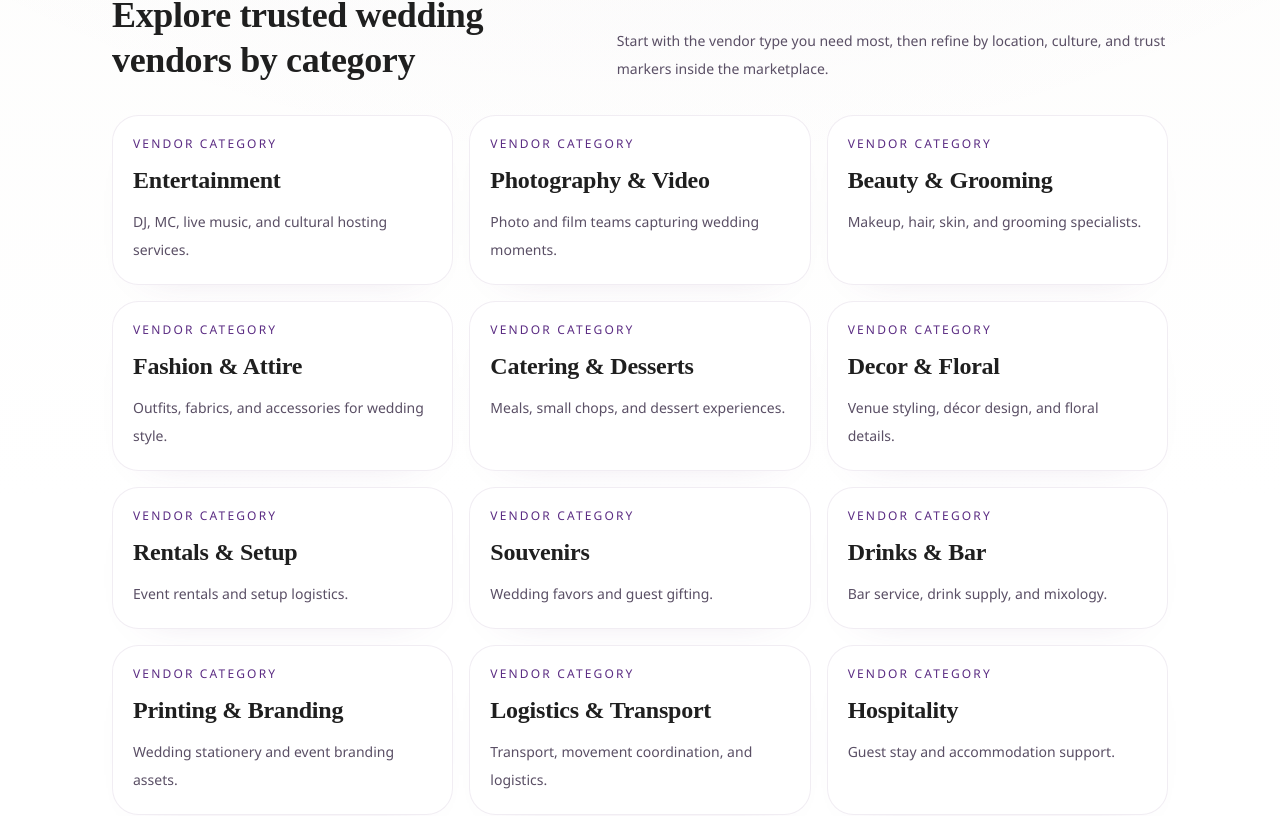
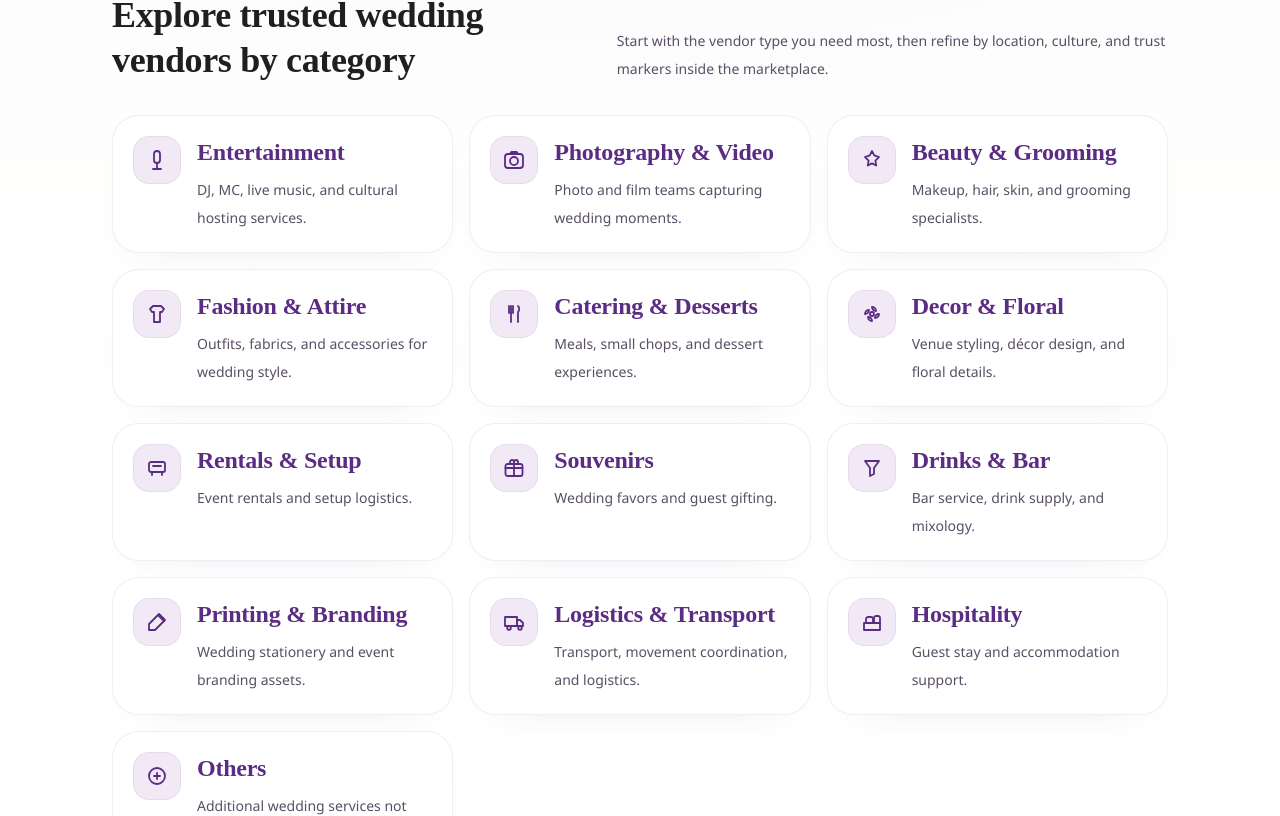
Before and after one commit to mercygold/iyeoba-weddings, a Next.js app: page / in a window 1280 px wide. Shown: the part 1224-2040 px from the top of the page. Built offline with nearby package versions, Linux system fonts and the light colour scheme; no server answers; the database is empty.

Commit message:
update admin dashboard security and vendor category design

```diff
--- a/src/app/manage/actions.ts
+++ b/src/app/manage/actions.ts
@@ -3,20 +3,13 @@
 import { revalidatePath } from "next/cache";
 import { redirect } from "next/navigation";
 
-import { getCurrentProfile } from "@/lib/auth";
+import { requireAdmin } from "@/lib/requireAdmin";
 import { createSupabaseServerClient } from "@/lib/supabase/server";
 
 const MANAGE_PATH = "/manage";
 
 export async function updateManageVendorStatusAction(formData: FormData) {
-  const profile = await getCurrentProfile();
-  if (!profile) {
-    redirect(`/auth/sign-in?next=${encodeURIComponent(MANAGE_PATH)}`);
-  }
-  if (profile.role !== "admin") {
-    redirect("/?error=Access%20denied");
-  }
-
+  await requireAdmin("/manage");
   const vendorId = String(formData.get("vendorId") ?? "").trim();
   const requested = String(formData.get("status") ?? "").trim();
   const mappedStatus = mapManageStatus(requested);
@@ -25,38 +18,42 @@ export async function updateManageVendorStatusAction(formData: FormData) {
     redirect(`${MANAGE_PATH}?message=Invalid%20vendor%20status%20request.`);
   }
 
-  const supabase = await createSupabaseServerClient();
-  const { error } = await supabase
-    .from("vendors")
-    .update({
-      status: mappedStatus,
-      profile_status: mappedStatus,
-      approved: mappedStatus === "approved",
-      verified: mappedStatus === "approved",
-      last_reviewed_at: new Date().toISOString(),
-      reviewed_by: profile.id,
-    })
-    .eq("id", vendorId);
+  await setVendorStatus(vendorId, mappedStatus);
+  redirect(`${MANAGE_PATH}?message=Vendor%20status%20updated.`);
+}
 
-  if (error) {
-    redirect(`${MANAGE_PATH}?message=${encodeURIComponent(error.message)}`);
+export async function approveVendorAction(formData: FormData) {
+  await requireAdmin("/manage");
+  const vendorId = String(formData.get("vendorId") ?? "").trim();
+  if (!vendorId) {
+    redirect(`${MANAGE_PATH}?message=Vendor%20record%20was%20not%20found.`);
   }
+  await setVendorStatus(vendorId, "approved");
+  redirect(`${MANAGE_PATH}?message=Vendor%20approved.`);
+}
 
-  revalidatePath("/manage");
-  revalidatePath("/vendors");
-  revalidatePath("/vendor/dashboard");
-  revalidatePath("/");
-  redirect("/manage?message=Vendor%20status%20updated.");
+export async function rejectVendorAction(formData: FormData) {
+  await requireAdmin("/manage");
+  const vendorId = String(formData.get("vendorId") ?? "").trim();
+  if (!vendorId) {
+    redirect(`${MANAGE_PATH}?message=Vendor%20record%20was%20not%20found.`);
+  }
+  await setVendorStatus(vendorId, "rejected");
+  redirect(`${MANAGE_PATH}?message=Vendor%20rejected.`);
+}
+
+export async function setVendorPendingAction(formData: FormData) {
+  await requireAdmin("/manage");
+  const vendorId = String(formData.get("vendorId") ?? "").trim();
+  if (!vendorId) {
+    redirect(`${MANAGE_PATH}?message=Vendor%20record%20was%20not%20found.`);
+  }
+  await setVendorStatus(vendorId, "pending_review");
+  redirect(`${MANAGE_PATH}?message=Vendor%20marked%20pending%20review.`);
 }
 
 export async function addManageVendorNoteAction(formData: FormData) {
-  const profile = await getCurrentProfile();
-  if (!profile) {
-    redirect(`/auth/sign-in?next=${encodeURIComponent(MANAGE_PATH)}`);
-  }
-  if (profile.role !== "admin") {
-    redirect("/?error=Access%20denied");
-  }
+  const admin = await requireAdmin("/manage");
 
   const vendorId = String(formData.get("vendorId") ?? "").trim();
   const note = String(formData.get("note") ?? "").trim();
@@ -68,7 +65,7 @@ export async function addManageVendorNoteAction(formData: FormData) {
   const supabase = await createSupabaseServerClient();
   const insertResult = await supabase.from("admin_notes").insert({
     vendor_id: vendorId,
-    admin_id: profile.id,
+    admin_id: admin.userId,
     note,
   });
 
@@ -81,7 +78,7 @@ export async function addManageVendorNoteAction(formData: FormData) {
     .update({
       admin_notes: note,
       last_reviewed_at: new Date().toISOString(),
-      reviewed_by: profile.id,
+      reviewed_by: admin.userId,
     })
     .eq("id", vendorId);
 
@@ -97,6 +94,31 @@ export async function addManageVendorNoteAction(formData: FormData) {
 function mapManageStatus(value: string) {
   if (value === "approved") return "approved";
   if (value === "pending_review") return "pending_review";
-  if (value === "rejected") return "needs_changes";
+  if (value === "rejected") return "rejected";
   return null;
 }
+
+async function setVendorStatus(vendorId: string, status: "pending_review" | "approved" | "rejected") {
+  const admin = await requireAdmin(MANAGE_PATH);
+  const supabase = await createSupabaseServerClient();
+  const { error } = await supabase
+    .from("vendors")
+    .update({
+      status,
+      profile_status: status,
+      approved: status === "approved",
+      verified: status === "approved",
+      last_reviewed_at: new Date().toISOString(),
+      reviewed_by: admin.userId,
+    })
+    .eq("id", vendorId);
+
+  if (error) {
+    redirect(`${MANAGE_PATH}?message=${encodeURIComponent(error.message)}`);
+  }
+
+  revalidatePath("/manage");
+  revalidatePath("/vendors");
+  revalidatePath("/vendor/dashboard");
+  revalidatePath("/");
+}
--- a/src/app/page.tsx
+++ b/src/app/page.tsx
@@ -157,17 +157,21 @@ export default async function Home() {
               <Link
                 key={category.category}
                 href={`/vendors?category=${encodeURIComponent(category.category)}`}
-                className="rounded-[1.5rem] border border-[rgba(106,62,124,0.09)] bg-white/92 p-4 shadow-[0_18px_44px_-38px_rgba(106,62,124,0.28)] transition hover:-translate-y-0.5 hover:border-[color:var(--color-brand-primary)] hover:shadow-[0_24px_54px_-34px_rgba(106,62,124,0.2)] sm:rounded-[1.65rem] sm:p-5"
+                className="group rounded-[1.5rem] border border-[rgba(106,62,124,0.09)] bg-white/92 p-4 shadow-[0_18px_44px_-38px_rgba(106,62,124,0.28)] transition-all duration-200 hover:-translate-y-0.5 hover:border-[rgba(91,44,131,0.4)] hover:shadow-[0_24px_54px_-34px_rgba(106,62,124,0.2)] sm:rounded-[1.65rem] sm:p-5"
               >
-                <p className="text-xs uppercase tracking-[0.18em] text-[color:var(--color-brand-primary)]">
-                  Vendor category
-                </p>
-                <h3 className="font-display mt-2.5 line-clamp-2 break-words text-xl text-[color:var(--color-ink)] sm:mt-3 sm:text-2xl">
+                <div className="flex items-start gap-3 sm:gap-4">
+                  <div className="flex h-12 w-12 shrink-0 items-center justify-center rounded-2xl border border-[rgba(106,62,124,0.08)] bg-[rgba(233,221,240,0.62)] text-[color:var(--color-brand-primary)] transition-colors duration-200 group-hover:bg-[rgba(208,183,224,0.74)]">
+                    <CategoryIcon category={category.category} />
+                  </div>
+                  <div className="min-w-0 flex-1">
+                    <h3 className="font-display line-clamp-2 break-words text-xl text-[#5B2C83] transition-colors duration-200 group-hover:text-[#4A2268] sm:text-2xl">
                   {category.category}
-                </h3>
-                <p className="mt-2.5 line-clamp-3 break-words text-sm leading-6 text-[color:var(--color-muted)] sm:mt-3 sm:leading-7">
+                    </h3>
+                    <p className="mt-2 line-clamp-3 break-words text-sm leading-6 text-[color:var(--color-muted)] sm:leading-7">
                   {category.description}
-                </p>
+                    </p>
+                  </div>
+                </div>
               </Link>
             ))}
           </div>
@@ -338,6 +342,128 @@ function MiniMetric({ label, value }: { label: string; value: string }) {
   );
 }
 
+function CategoryIcon({ category }: { category: string }) {
+  const baseClassName = "h-6 w-6";
+  const commonProps = {
+    fill: "none",
+    stroke: "currentColor",
+    strokeWidth: 1.8,
+    strokeLinecap: "round" as const,
+    strokeLinejoin: "round" as const,
+    viewBox: "0 0 24 24",
+    className: baseClassName,
+    "aria-hidden": true,
+  };
+
+  switch (category) {
+    case "Entertainment":
+      return (
+        <svg {...commonProps}>
+          <rect x="9" y="3" width="6" height="12" rx="3" />
+          <path d="M12 15v6" />
+          <path d="M8 21h8" />
+        </svg>
+      );
+    case "Photography & Video":
+      return (
+        <svg {...commonProps}>
+          <rect x="3" y="6" width="18" height="14" rx="3" />
+          <circle cx="12" cy="13" r="4" />
+          <path d="M8 6l1.2-2h5.6L16 6" />
+        </svg>
+      );
+    case "Beauty & Grooming":
+      return (
+        <svg {...commonProps}>
+          <path d="M12 3l2.2 4.4L19 9.2l-3.6 3.5.8 4.8L12 15.4 7.8 17.5l.8-4.8L5 9.2l4.8-1.8L12 3z" />
+        </svg>
+      );
+    case "Fashion & Attire":
+      return (
+        <svg {...commonProps}>
+          <path d="M5 7l3-3h8l3 3-2 3h-2v10H9V10H7L5 7z" />
+        </svg>
+      );
+    case "Catering & Desserts":
+      return (
+        <svg {...commonProps}>
+          <path d="M7 4v7" />
+          <path d="M9 4v7" />
+          <path d="M11 4v7" />
+          <path d="M9 11v9" />
+          <path d="M16 4c1.7 1.6 1.7 4.4 0 6v10" />
+        </svg>
+      );
+    case "Decor & Floral":
+      return (
+        <svg {...commonProps}>
+          <circle cx="12" cy="12" r="2" />
+          <path d="M12 5c2.2 0 4 1.8 4 4-2.2 0-4-1.8-4-4z" />
+          <path d="M19 12c0 2.2-1.8 4-4 4 0-2.2 1.8-4 4-4z" />
+          <path d="M12 19c-2.2 0-4-1.8-4-4 2.2 0 4 1.8 4 4z" />
+          <path d="M5 12c0-2.2 1.8-4 4-4 0 2.2-1.8 4-4 4z" />
+        </svg>
+      );
+    case "Rentals & Setup":
+      return (
+        <svg {...commonProps}>
+          <rect x="4" y="6" width="16" height="10" rx="2" />
+          <path d="M7 16v3" />
+          <path d="M17 16v3" />
+          <path d="M8 10h8" />
+        </svg>
+      );
+    case "Souvenirs":
+      return (
+        <svg {...commonProps}>
+          <rect x="3.5" y="8" width="17" height="12" rx="2" />
+          <path d="M12 8v12" />
+          <path d="M3.5 12h17" />
+          <path d="M8 8V6a2 2 0 114 0v2" />
+          <path d="M12 8V6a2 2 0 114 0v2" />
+        </svg>
+      );
+    case "Drinks & Bar":
+      return (
+        <svg {...commonProps}>
+          <path d="M5 5h14l-5 7v6l-4 2v-8L5 5z" />
+        </svg>
+      );
+    case "Printing & Branding":
+      return (
+        <svg {...commonProps}>
+          <path d="M4 20h6l10-10-6-6L4 14v6z" />
+          <path d="M13 5l6 6" />
+        </svg>
+      );
+    case "Logistics & Transport":
+      return (
+        <svg {...commonProps}>
+          <path d="M3 7h12v9H3z" />
+          <path d="M15 10h3l3 3v3h-6z" />
+          <circle cx="7" cy="18" r="1.8" />
+          <circle cx="18" cy="18" r="1.8" />
+        </svg>
+      );
+    case "Hospitality":
+      return (
+        <svg {...commonProps}>
+          <path d="M4 13h16v7H4z" />
+          <path d="M6 13V9a2 2 0 012-2h3a2 2 0 012 2v4" />
+          <path d="M14 13V8a2 2 0 012-2h2a2 2 0 012 2v5" />
+        </svg>
+      );
+    default:
+      return (
+        <svg {...commonProps}>
+          <circle cx="12" cy="12" r="8" />
+          <path d="M9 12h6" />
+          <path d="M12 9v6" />
+        </svg>
+      );
+  }
+}
+
 function ensureMinimumItems<U extends readonly unknown[]>(
   items: U,
   minimum: number,
--- /dev/null
+++ b/src/lib/requireAdmin.ts
@@ -0,0 +1,35 @@
+import { redirect } from "next/navigation";
+
+import { createSupabaseServerClient } from "@/lib/supabase/server";
+
+export type AdminContext = {
+  userId: string;
+  email: string | null;
+  role: "admin";
+};
+
+export async function requireAdmin(nextPath = "/manage"): Promise<AdminContext> {
+  const supabase = await createSupabaseServerClient();
+  const { data: authData, error: authError } = await supabase.auth.getUser();
+  const user = authData.user;
+
+  if (authError || !user) {
+    redirect(`/auth/sign-in?next=${encodeURIComponent(nextPath)}`);
+  }
+
+  const { data: profile, error: profileError } = await supabase
+    .from("users")
+    .select("id, email, role")
+    .eq("id", user.id)
+    .maybeSingle();
+
+  if (profileError || !profile || profile.role !== "admin") {
+    redirect("/?error=Access%20denied");
+  }
+
+  return {
+    userId: profile.id,
+    email: profile.email ?? null,
+    role: "admin",
+  };
+}
--- a/src/lib/supabase/server.ts
+++ b/src/lib/supabase/server.ts
@@ -130,5 +130,17 @@ function nullSupabaseClient(
         },
       };
     },
+    storage: {
+      from() {
+        return {
+          async createSignedUrl() {
+            return {
+              data: null,
+              error: new Error(message),
+            };
+          },
+        };
+      },
+    },
   };
 }
```
Also changed, not shown: src/app/manage/page.tsx (+103 -20 lines).
